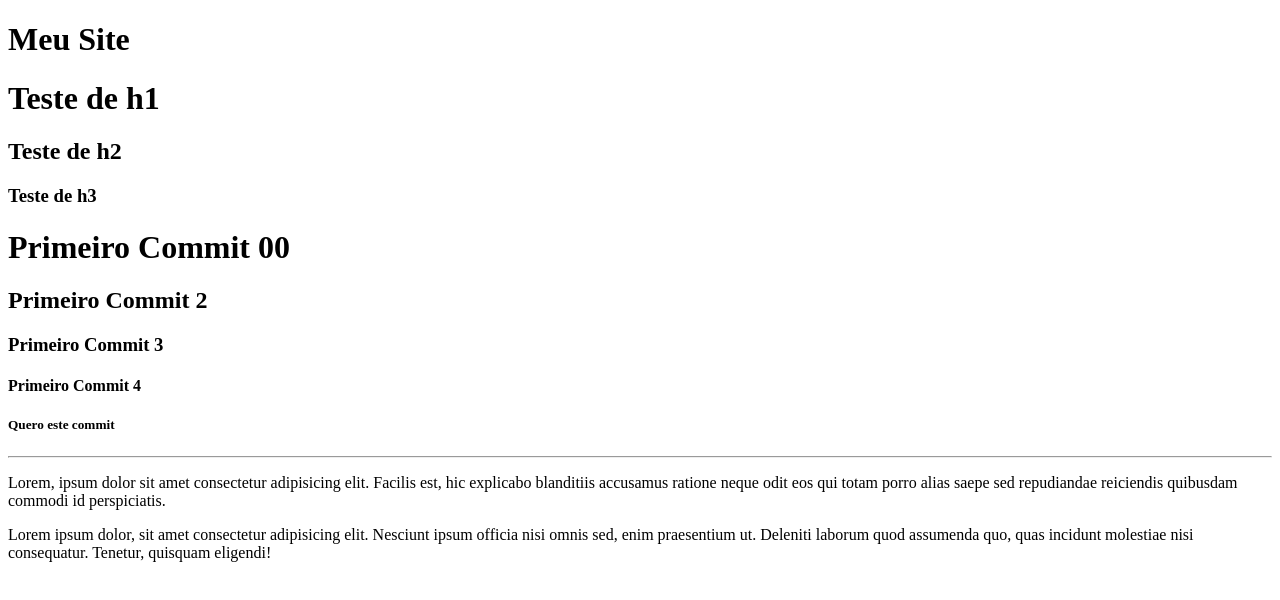
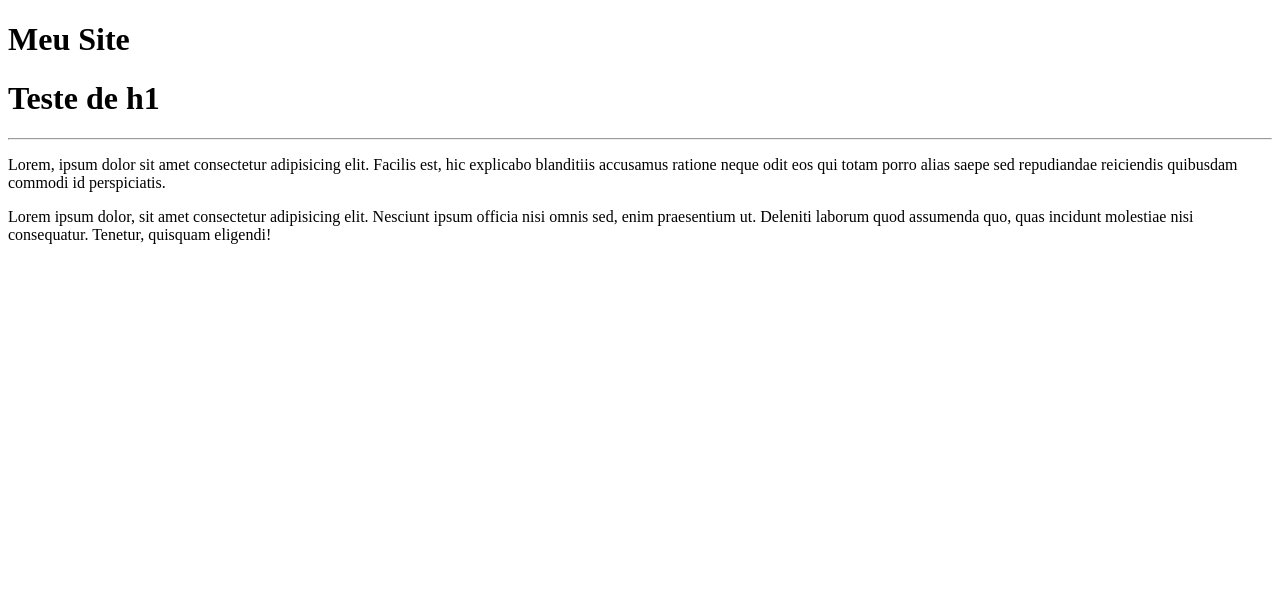
Before and after one commit to Joallisson/Meu-primeiro-repositorio, a plain HTML site: page site/index.html in a window 1280 px wide. Drawn offline with Linux system fonts and the light colour scheme.

Commit message:
Esse codigo esta pequeno

```diff
--- a/site/index.html
+++ b/site/index.html
@@ -10,19 +10,6 @@
 
     <!-- Estou adicionando esta linha para fazer teste -->
     <h1>Teste de h1</h1>
-    <h2>Teste de h2</h2>
-    <h3>Teste de h3</h3>
-
-    <!-- Teste de PULL -->
-    <!-- Teste de PULL 2 -->
-    <!-- Fim do teste -->
-
-    <!-- Testes -->
-    <h1>Primeiro Commit 00</h1>
-    <h2>Primeiro Commit 2</h2>
-    <h3>Primeiro Commit 3</h3>
-    <h4>Primeiro Commit 4</h4>
-    <h5>Quero este commit</h5>
     <!-- Fim do teste -->
 
 
```
